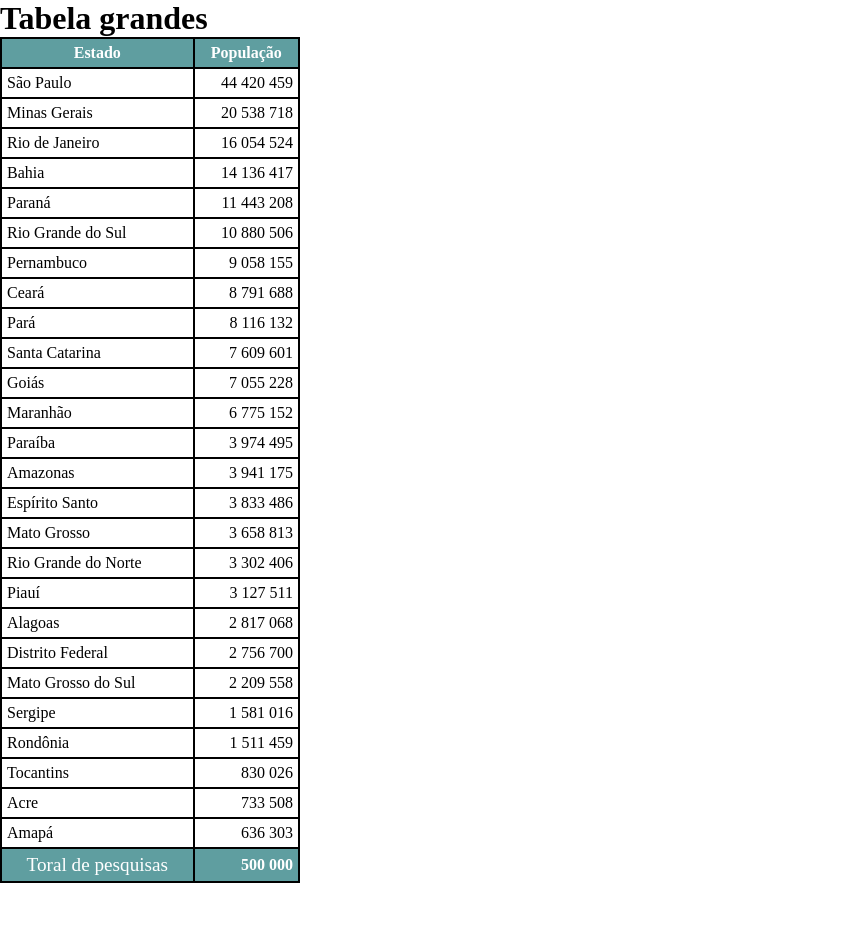
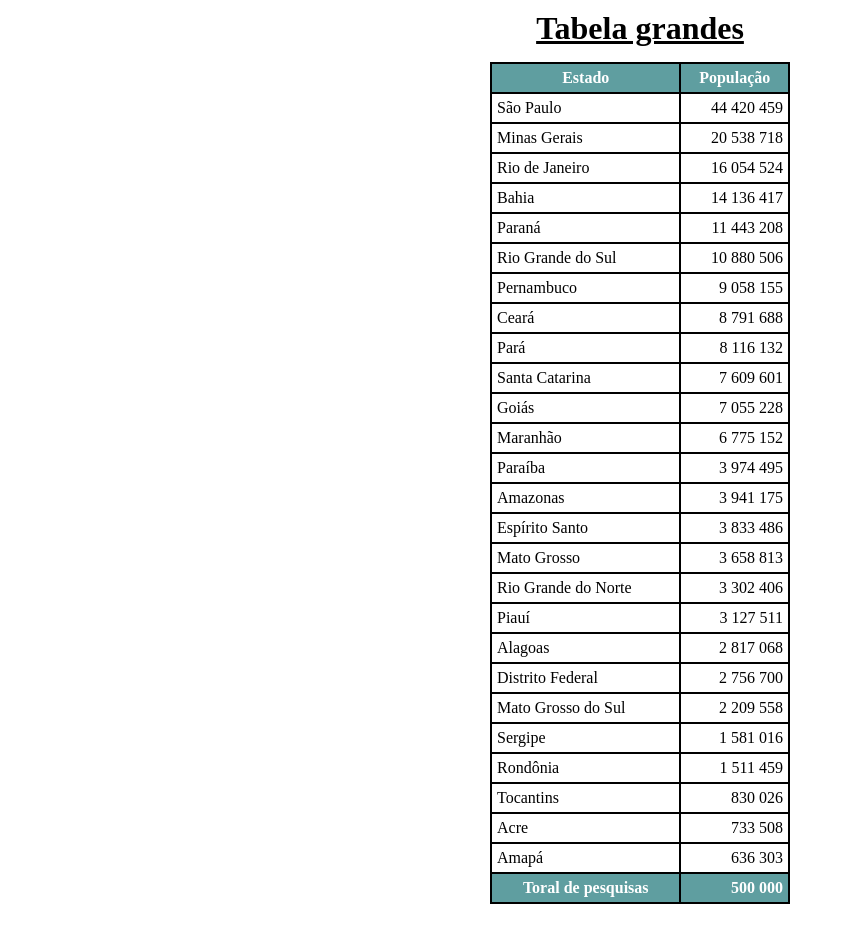
Before and after one commit to Anderson-23/MODULO3, a plain HTML site: page EXE25/tabela2.html in a window 1280 px wide. Shown: the whole page, without its empty margins (0-853 px from the left). Before the commit the page ends 883 px from the top, so only its background shows below. Drawn offline with Linux system fonts and the light colour scheme.

Commit message:
UPDATE2.4

```diff
--- a/EXE25/style.css
+++ b/EXE25/style.css
@@ -4,9 +4,23 @@
     padding: 0;
     box-sizing: border-box;
 }
+body{
+display: flex;
+flex-direction: column;
+justify-content: center;
+align-items: center;
+padding: 10px;
+
+}
+h1{
+
+    text-decoration: underline;
+
+
+}
 
 table{
-
+    margin: 15px;
     border-collapse: collapse;
     width: 300px;
 }
@@ -28,8 +42,3 @@ thead,tfoot{
     text-align: right;
     font-size: medium;
 }
-tfoot tr td{
-
-    text-align: center;
-    font-size: larger;
-}
--- a/EXE25/tabela2.html
+++ b/EXE25/tabela2.html
@@ -126,12 +126,10 @@
         </tbody>
 
         <tfoot>
-
                 <tr>
-                <td>Toral de pesquisas</td>
+                    <th>Toral de pesquisas</th>
                     <td class="numero"> <strong>500 000</strong></td>
                 </tr>
-
         </tfoot>
 
 
```
Lines whose indentation alone changed are shown as unchanged.
